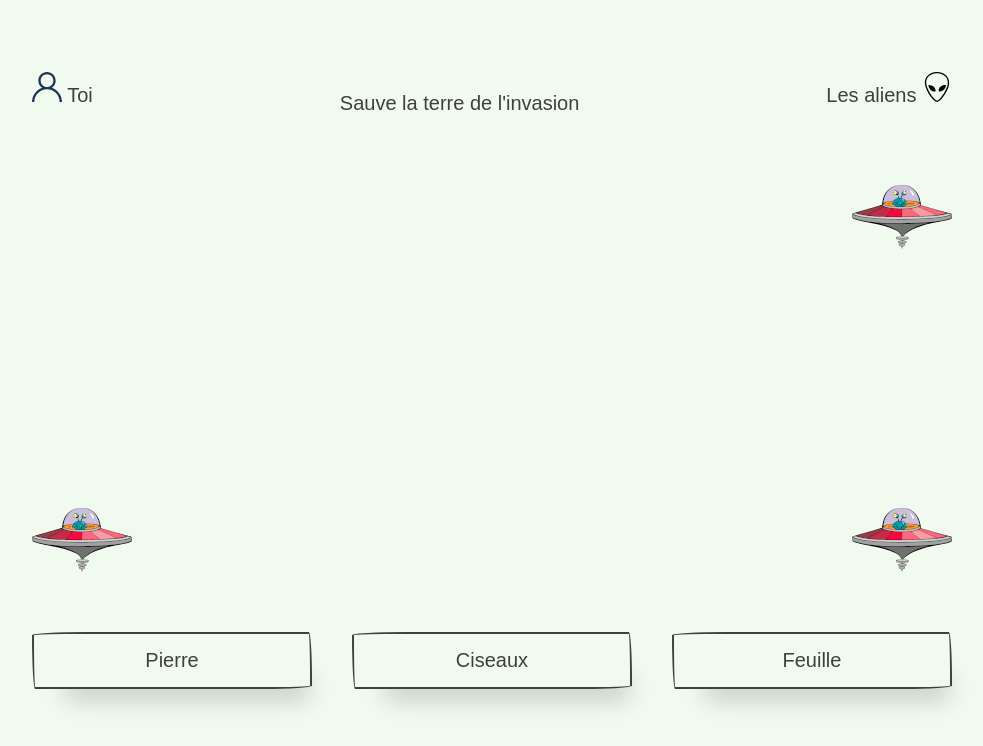
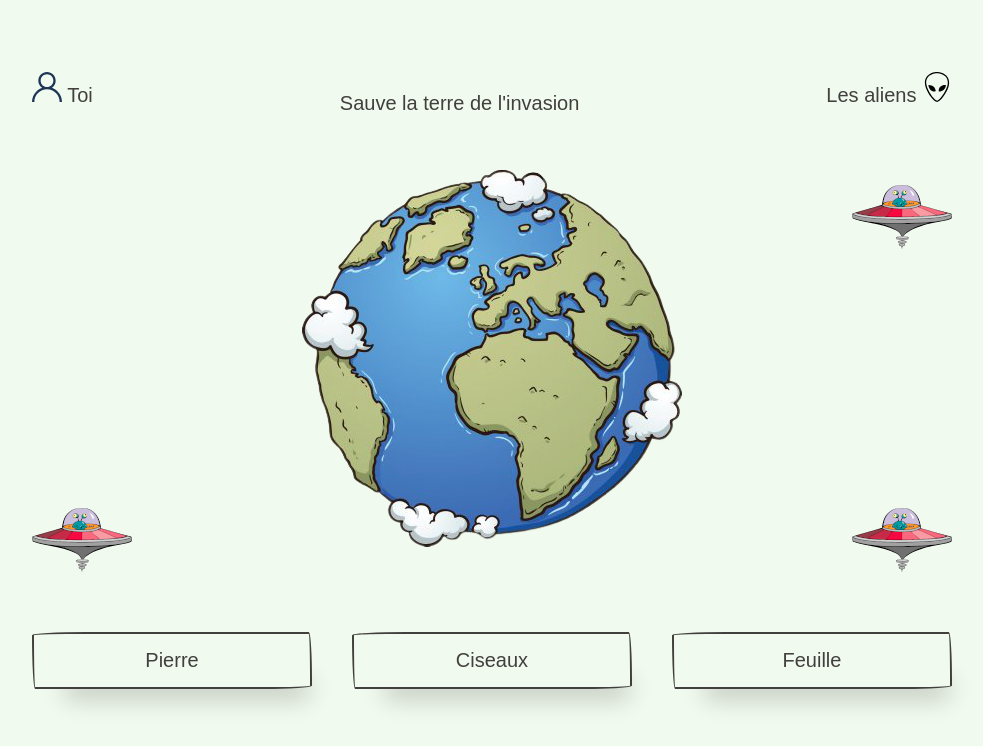
Before and after one commit to zourite/shizoumi, a plain HTML site: page index.html in a window 1280 px wide. Shown: the whole page, without its empty margins (148-1131 px from the left). Drawn offline with Linux system fonts and the light colour scheme; the site is published under a folder, as on GitHub Pages, so addresses that start at the root find nothing; a web font is replaced by a local one.

Commit message:
Modification du path du background pour github pages

```diff
--- a/css/style.css
+++ b/css/style.css
@@ -95,7 +95,7 @@ h1 {
 #playground {
 
 
-    background-image: url('/img/earth.png');
+    background-image: url('../img/earth.png');
     background-repeat: no-repeat;
     background-position: center center;
     margin-top: 30px;
```
